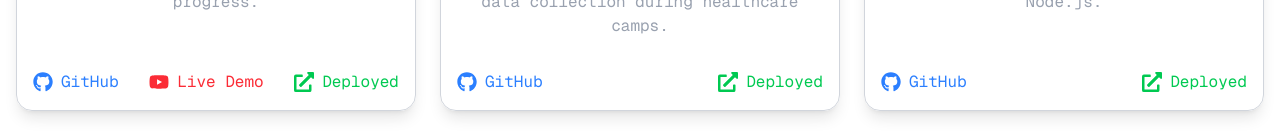
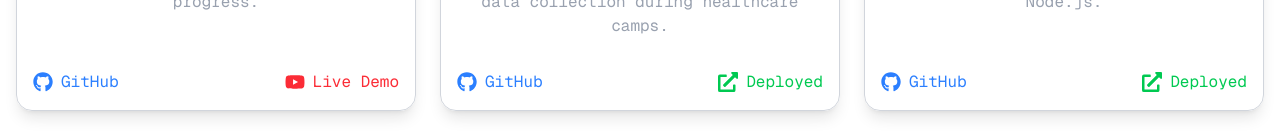
Before and after one commit to ishan494a/portfolio-website, a Next.js app: page / in a window 1280 px wide. Shown: the part 2056-2190 px from the top of the page. Built offline with nearby package versions, Linux system fonts and the light colour scheme; no server answers.

Commit message:
removed wrong deployement link

```diff
--- a/src/components/Projects.tsx
+++ b/src/components/Projects.tsx
@@ -12,7 +12,7 @@ export default function Projects() {
               imageUrl="images/workoutapp.png"
               githubUrl="https://github.com/ishan494a/workout-tracker"
               liveUrl="https://www.youtube.com/shorts/fvI57J8qrq8"
-              deployedUrl="https://workout-tracker-frontend.vercel.app/"
+              deployedUrl=""
             />
             <ProjectCard
               title="Healthcare App"
```
